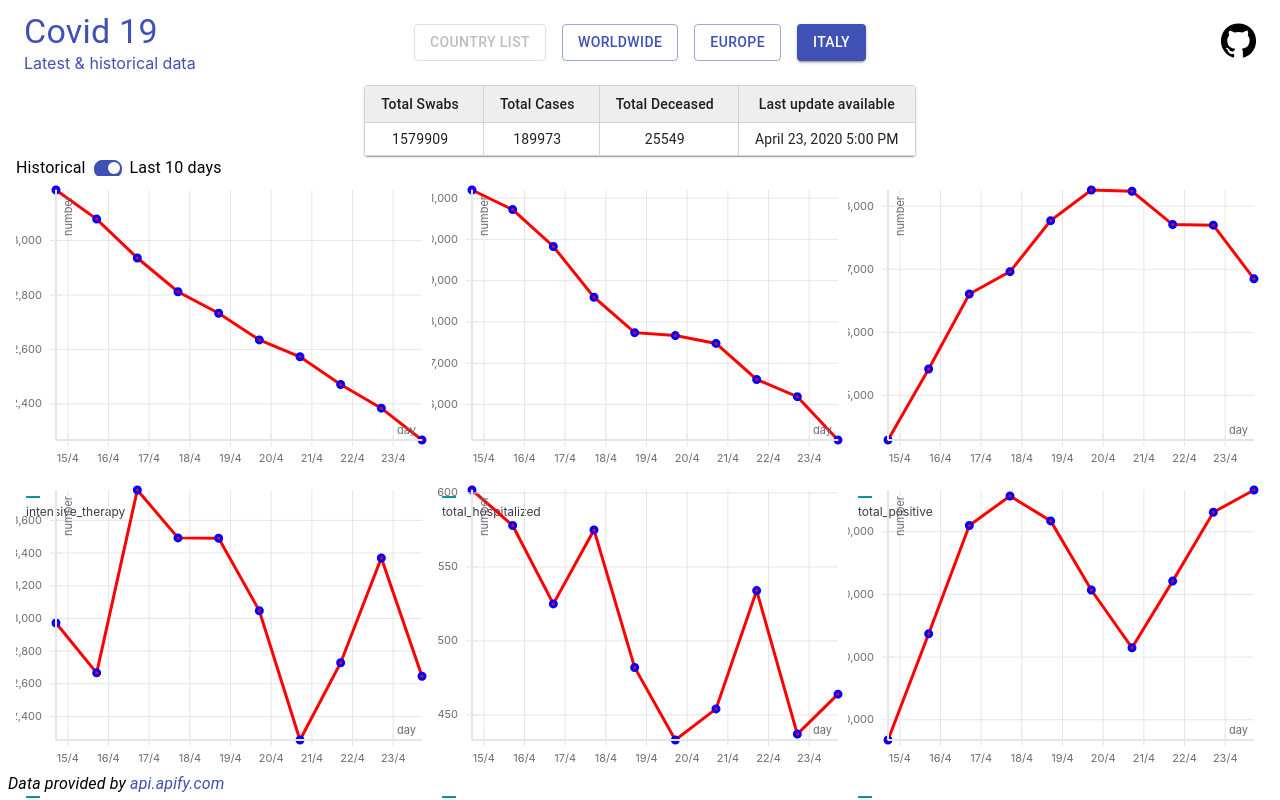
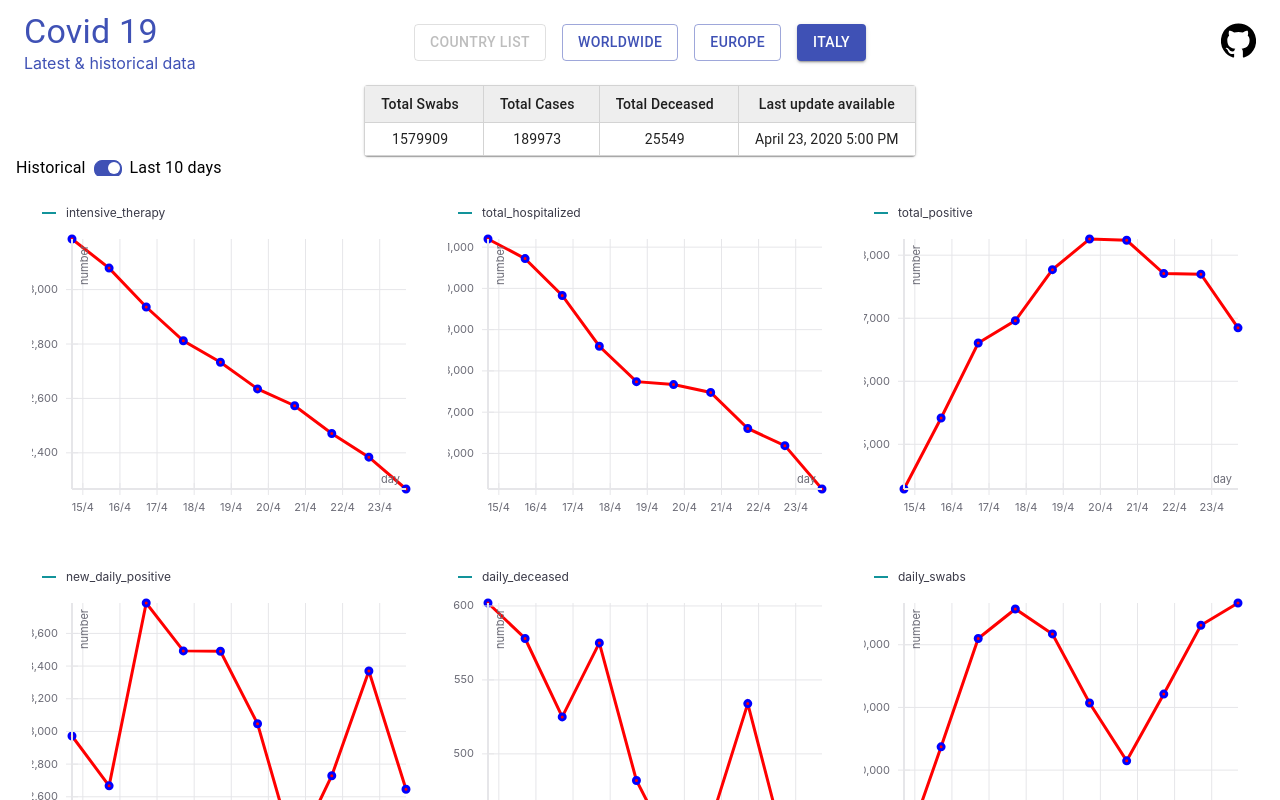
Before and after one commit to gianlucabaldin/covid19, a React (Create React App) app: page / in a window 1280 px wide. Shown: the top 800 px of the page. Built offline with nearby package versions, Linux system fonts and the light colour scheme.

Commit message:
chart styling

```diff
--- a/src/component/Chart.jsx
+++ b/src/component/Chart.jsx
@@ -49,14 +49,13 @@ const Chart = ({ height, width, series, status }) => {
   };
   return (
     <div style={{ height: '300px' }}>
+      <DiscreteColorLegend
+        strokeWidth={2}
+        orientation="vertical"
+        items={getLegend()}
+        style={{ marginLeft: '40%', padding: 0 }}
+      />
       <FlexibleWidthXYPlot height={300} xType="time">
-        <DiscreteColorLegend
-          strokeWidth={2}
-          orientation="horizontal"
-          items={getLegend()}
-          style={{ position: 'absolute', left: '15%' }}
-        />
-
         <HorizontalGridLines />
         <VerticalGridLines />
 
--- a/src/component/ItalyChart.jsx
+++ b/src/component/ItalyChart.jsx
@@ -33,32 +33,67 @@ const ItalyChart = ({
       </Grid>
 
       <Grid container>
-        <Grid item xs={12} md={6} lg={4}>
+        <Grid
+          item
+          xs={12}
+          md={6}
+          lg={4}
+          style={{ padding: 16, marginBottom: 32 }}
+        >
           <Chart
             series={[intensiveTherapy]}
             status={[STATUS.INTENSIVE_THERAPY]}
           />
         </Grid>
-        <Grid item xs={12} md={6} lg={4}>
+        <Grid
+          item
+          xs={12}
+          md={6}
+          lg={4}
+          style={{ padding: 16, marginBottom: 32 }}
+        >
           <Chart
-            // style={{ width: 'inherit', padding: '24px' }}
             series={[totalHospitalized]}
             status={[STATUS.TOTAL_HOSPITALIZED]}
           />
         </Grid>
-        <Grid item xs={12} md={6} lg={4}>
+        <Grid
+          item
+          xs={12}
+          md={6}
+          lg={4}
+          style={{ padding: 16, marginBottom: 32 }}
+        >
           <Chart series={[totalPositive]} status={[STATUS.TOTAL_POSITIVE]} />
         </Grid>
-        <Grid item xs={12} md={6} lg={4}>
+        <Grid
+          item
+          xs={12}
+          md={6}
+          lg={4}
+          style={{ padding: 16, marginBottom: 32 }}
+        >
           <Chart
             series={[newDailyPositive]}
             status={[STATUS.NEW_DAILY_POSITIVE]}
           />
         </Grid>
-        <Grid item xs={12} md={6} lg={4}>
+        <Grid
+          item
+          xs={12}
+          md={6}
+          lg={4}
+          style={{ padding: 16, marginBottom: 32 }}
+        >
           <Chart series={[dailyDeceased]} status={[STATUS.DAILY_DECEASED]} />
         </Grid>
-        <Grid item xs={12} md={6} lg={4}>
+        <Grid
+          item
+          xs={12}
+          md={6}
+          lg={4}
+          style={{ padding: 16, marginBottom: 32 }}
+        >
           <Chart series={[dailySwabs]} status={[STATUS.DAILY_SWABS]} />
         </Grid>
       </Grid>
```
